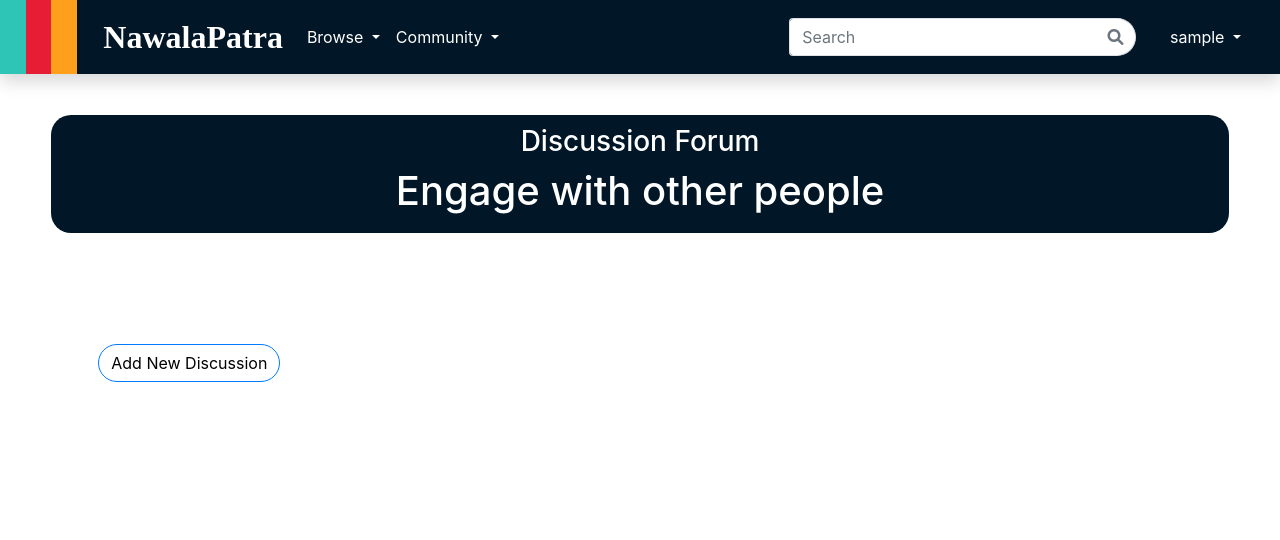
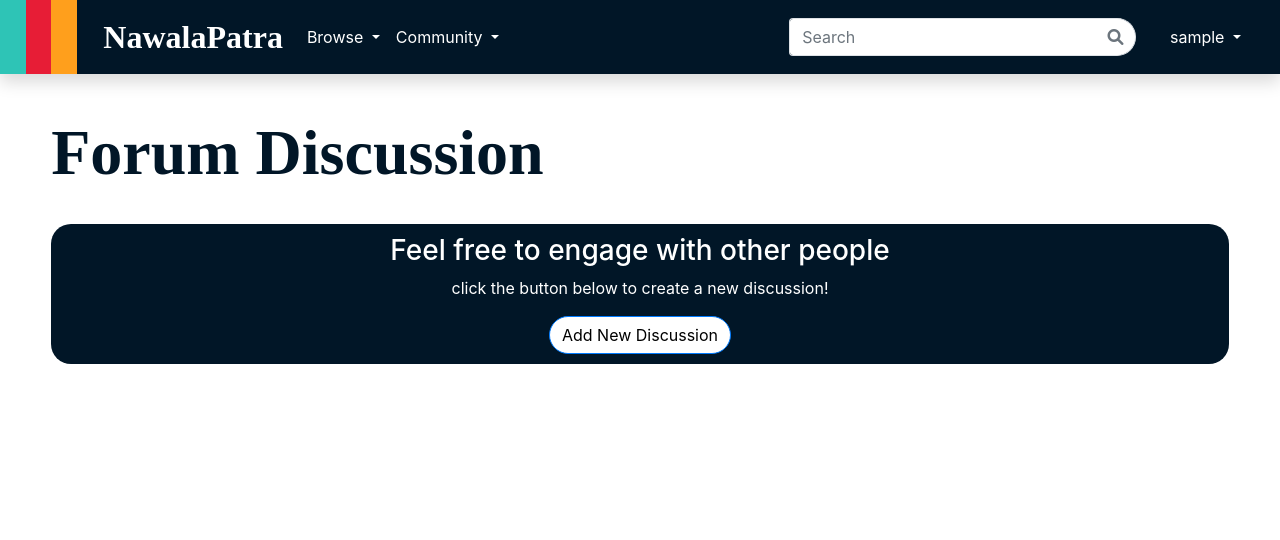
Before and after one commit to NawalaPatra-e12/NawalaPatra, a Django app: page /forum/ in a window 1280 px wide. Shown: the top 540 px of the page. Run offline with Django 4.2, Linux system fonts and the light colour scheme; the visitor is signed in with stand-in values (Sample User, id 1); data that the repository does not hold is empty; parts of the project's set-up code (start-up, migrations or seed data) failed here and were passed over; some libraries are stand-ins or nearby versions.

Commit message:
wahyus: styling forum

```diff
--- a/forum/templates/forum.html
+++ b/forum/templates/forum.html
@@ -2,6 +2,13 @@
 {% block content %}
 
 <style>
+    #app-title {
+        font-family: 'Kidstock';
+        font-weight: bold;
+        color: #011627ff;
+        font-size: 8vh;
+        margin-bottom: 4vh;
+    }
     .float-main{
         padding-top: 10px;
     }
@@ -34,7 +41,6 @@
     }
     .card{
         background-color: beige;
-        max-width: 300px;
         height: auto;
         box-shadow: 3px 10px 10px rgba(0, 0, 0, 0.2);
         border-radius: 10px;
@@ -70,16 +76,15 @@
 </style>
 
 <div class="content">
-
+    <h1 id="app-title">Forum Discussion</h1>
     <div id="header">
-        <h3>Discussion Forum</h3>
-        <h1>Engage with other people</h1>
+        <h3>Feel free to engage with other people</h3>
+        <p>click the button below to create a new discussion!</p>
+        <button type="button" class="btn btn-primary" data-bs-toggle="modal" data-bs-target="#submissionModal" style="color: black;">Add New Discussion</button>
     </div>
 
     <div class="content">
-        <button type="button" class="btn btn-primary" data-bs-toggle="modal" data-bs-target="#submissionModal" style="color: black;">Add New Discussion</button>
         <div id="discussion-submission"></div>
-
     </div>
 
     <div>
@@ -124,12 +129,13 @@
             <div class="col">
                 <div class="card">
                     <div class="card-body">
-
+                        <div id="story-title" style="padding-top: 0px;">
+                            <p class="card-text" style="font-weight: bold; padding-top: 0px;">by ${submit.fields.user}</p>
+                            <p class="card-text">${submit.fields.date}</p>
+                            <hr>
+                        </div>
                         <div>
                             <p class="card-text">${submit.fields.description}</p>
-                        </div>
-                        <div class="discussion-create-date">
-                            <p class="card-text">${submit.fields.date}</p>
                         </div>
                     </div>
                 </div>
```
